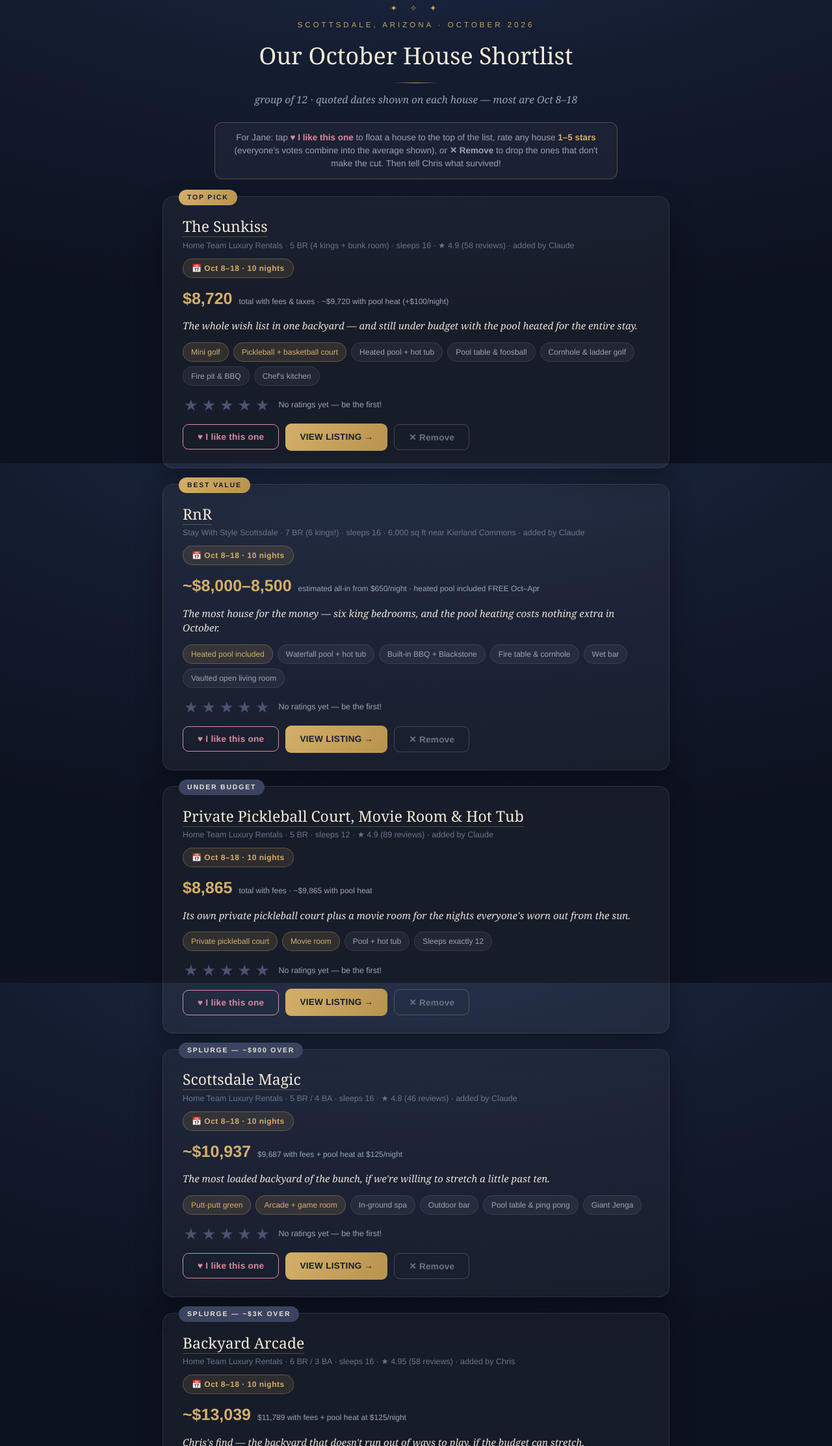
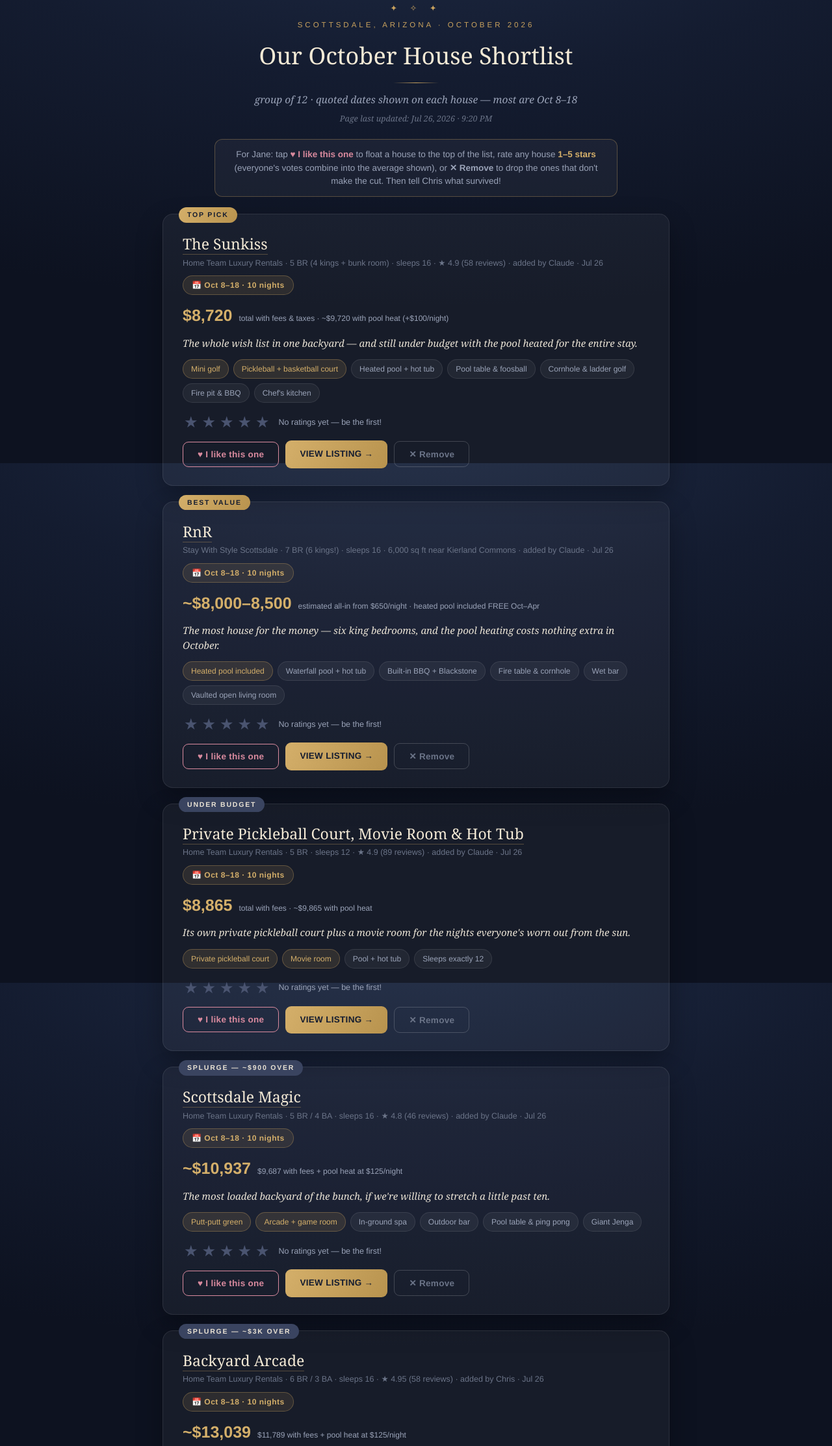
Before and after one commit to clovesj10fam/vacation-ideas, a plain HTML site: page scottsdale-october-2026.html in a window 1280 px wide. Shown: the part 87-2313 px from the top of the page at 65% size. Drawn offline with Linux system fonts and the light colour scheme; no server answers.

Commit message:
Add files via upload

```diff
--- a/scottsdale-october-2026.html
+++ b/scottsdale-october-2026.html
@@ -135,6 +135,7 @@
     <h1>Our October House Shortlist</h1>
     <div class="rule"></div>
     <p class="sub">group of 12 · quoted dates shown on each house — most are Oct 8–18</p>
+    <p class="sub" style="font-size:12.5px;margin-top:-14px;color:#6b7488;">Page last updated: Jul 26, 2026 · 9:20 PM</p>
     <div class="howto">For Jane: tap <b>♥ I like this one</b> to float a house to the top of the list, rate any house <b style="color:var(--gold-bright)">1–5 stars</b> (everyone's votes combine into the average shown), or <b style="color:var(--muted)">✕ Remove</b> to drop the ones that don't make the cut. Then tell Chris what survived!</div>
 
   </header>
@@ -147,7 +148,7 @@
     <div class="card" data-name="The Sunkiss">
       <div class="badge">Top Pick</div><div class="jane-pick">♥ Jane's pick</div>
       <h2><a href="https://hometeamvr.guestybookings.com/en/properties/66747fe41358a700137cf816?minOccupancy=12&amp;checkIn=2026-10-08&amp;checkOut=2026-10-18&amp;adults=12" target="_blank">The Sunkiss</a></h2>
-      <div class="host">Home Team Luxury Rentals · 5 BR (4 kings + bunk room) · sleeps 16 · ★ 4.9 (58 reviews) · added by Claude</div>
+      <div class="host">Home Team Luxury Rentals · 5 BR (4 kings + bunk room) · sleeps 16 · ★ 4.9 (58 reviews) · added by Claude · Jul 26</div>
       <div><span class="dates">📅 Oct 8–18 · 10 nights</span></div>
       <div class="price-row"><span class="price">$8,720</span><span class="price-note">total with fees &amp; taxes · ~$9,720 with pool heat (+$100/night)</span></div>
       <p class="desc">The whole wish list in one backyard — and still under budget with the pool heated for the entire stay.</p>
@@ -167,7 +168,7 @@
     <div class="card" data-name="RnR">
       <div class="badge">Best Value</div><div class="jane-pick">♥ Jane's pick</div>
       <h2><a href="https://www.staywithstylescottsdale.com/vacation-rental/rnr/" target="_blank">RnR</a></h2>
-      <div class="host">Stay With Style Scottsdale · 7 BR (6 kings!) · sleeps 16 · 6,000 sq ft near Kierland Commons · added by Claude</div>
+      <div class="host">Stay With Style Scottsdale · 7 BR (6 kings!) · sleeps 16 · 6,000 sq ft near Kierland Commons · added by Claude · Jul 26</div>
       <div><span class="dates">📅 Oct 8–18 · 10 nights</span></div>
       <div class="price-row"><span class="price">~$8,000–8,500</span><span class="price-note">estimated all-in from $650/night · heated pool included FREE Oct–Apr</span></div>
       <p class="desc">The most house for the money — six king bedrooms, and the pool heating costs nothing extra in October.</p>
@@ -187,7 +188,7 @@
     <div class="card" data-name="Private Pickleball Court, Movie Room & Hot Tub">
       <div class="badge neutral">Under Budget</div><div class="jane-pick">♥ Jane's pick</div>
       <h2><a href="https://hometeamvr.guestybookings.com/en/properties?city=Scottsdale&amp;country=United+States&amp;minOccupancy=12&amp;checkIn=2026-10-08&amp;checkOut=2026-10-18&amp;adults=12" target="_blank">Private Pickleball Court, Movie Room &amp; Hot Tub</a></h2>
-      <div class="host">Home Team Luxury Rentals · 5 BR · sleeps 12 · ★ 4.9 (89 reviews) · added by Claude</div>
+      <div class="host">Home Team Luxury Rentals · 5 BR · sleeps 12 · ★ 4.9 (89 reviews) · added by Claude · Jul 26</div>
       <div><span class="dates">📅 Oct 8–18 · 10 nights</span></div>
       <div class="price-row"><span class="price">$8,865</span><span class="price-note">total with fees · ~$9,865 with pool heat</span></div>
       <p class="desc">Its own private pickleball court plus a movie room for the nights everyone's worn out from the sun.</p>
@@ -206,7 +207,7 @@
     <div class="card" data-name="Scottsdale Magic">
       <div class="badge neutral">Splurge — ~$900 Over</div><div class="jane-pick">♥ Jane's pick</div>
       <h2><a href="https://hometeamvr.guestybookings.com/en/properties/66b139f04de7110011a202af?minOccupancy=12&amp;checkIn=2026-10-08&amp;checkOut=2026-10-18&amp;adults=12" target="_blank">Scottsdale Magic</a></h2>
-      <div class="host">Home Team Luxury Rentals · 5 BR / 4 BA · sleeps 16 · ★ 4.8 (46 reviews) · added by Claude</div>
+      <div class="host">Home Team Luxury Rentals · 5 BR / 4 BA · sleeps 16 · ★ 4.8 (46 reviews) · added by Claude · Jul 26</div>
       <div><span class="dates">📅 Oct 8–18 · 10 nights</span></div>
       <div class="price-row"><span class="price">~$10,937</span><span class="price-note">$9,687 with fees + pool heat at $125/night</span></div>
       <p class="desc">The most loaded backyard of the bunch, if we're willing to stretch a little past ten.</p>
@@ -226,7 +227,7 @@
     <div class="card" data-name="Backyard Arcade">
       <div class="badge neutral">Splurge — ~$3K Over</div><div class="jane-pick">♥ Jane's pick</div>
       <h2><a href="https://hometeamvr.guestybookings.com/en/properties/667340fa2513ad0013299121?minOccupancy=12&amp;checkIn=2026-10-08&amp;checkOut=2026-10-18&amp;adults=12" target="_blank">Backyard Arcade</a></h2>
-      <div class="host">Home Team Luxury Rentals · 6 BR / 3 BA · sleeps 16 · ★ 4.95 (58 reviews) · added by Chris</div>
+      <div class="host">Home Team Luxury Rentals · 6 BR / 3 BA · sleeps 16 · ★ 4.95 (58 reviews) · added by Chris · Jul 26</div>
       <div><span class="dates">📅 Oct 8–18 · 10 nights</span></div>
       <div class="price-row"><span class="price">~$13,039</span><span class="price-note">$11,789 with fees + pool heat at $125/night</span></div>
       <p class="desc">Chris's find — the backyard that doesn't run out of ways to play, if the budget can stretch.</p>
@@ -246,7 +247,7 @@
     <div class="card" data-name="Epic Family Getaway">
       <div class="badge neutral">Splurge — ~$1.8K Over</div><div class="jane-pick">♥ Jane's pick</div>
       <h2><a href="https://hometeamvr.guestybookings.com/en/properties/676cd3f43dac9800123fbb83?minOccupancy=12&amp;checkIn=2026-10-08&amp;checkOut=2026-10-18&amp;adults=12" target="_blank">Epic Family Getaway</a></h2>
-      <div class="host">Home Team Luxury Rentals · 6 BR / 3 BA · sleeps 23 · ★ 4.85 (55 reviews) · added by Chris</div>
+      <div class="host">Home Team Luxury Rentals · 6 BR / 3 BA · sleeps 23 · ★ 4.85 (55 reviews) · added by Chris · Jul 26</div>
       <div><span class="dates">📅 Oct 8–18 · 10 nights</span></div>
       <div class="price-row"><span class="price">~$11,765</span><span class="price-note">$10,765 with fees + pool heat at $100/night</span></div>
       <p class="desc">Chris's find — the biggest house of the bunch, built for a crowd with kids in tow.</p>
@@ -266,7 +267,7 @@
     <div class="card" data-name="Stylish Arizona Abode">
       <div class="badge neutral">New — Oct 22–31 Dates</div><div class="jane-pick">♥ Jane's pick</div>
       <h2><a href="https://www.vrbo.com/2668972?chkin=2026-10-22&amp;chkout=2026-10-31&amp;startDate=2026-10-22&amp;endDate=2026-10-31&amp;adults=10" target="_blank">Stylish Arizona Abode</a></h2>
-      <div class="host">VacayAZ via Vrbo · 5 BR / 3.5 BA · sleeps 12 · North Scottsdale, mountain views · ★ 10/10 (33 reviews) · added by Chris</div>
+      <div class="host">VacayAZ via Vrbo · 5 BR / 3.5 BA · sleeps 12 · North Scottsdale, mountain views · ★ 10/10 (33 reviews) · added by Chris · Jul 26</div>
       <div><span class="dates">📅 Oct 22–31 · 9 nights</span></div>
       <div class="price-row"><span class="price">$8,163</span><span class="price-note">9 nights (Oct 22–31), all fees included · ~$9,738 with pool heat ($175/night)</span></div>
       <p class="desc">Chris's find — a $2M+ desert home with a waterfall grotto pool and rooftop deck, still under $10K heated.</p>
@@ -286,7 +287,7 @@
     <div class="card" data-name="Luxe">
       <div class="badge neutral">Price Pending</div><div class="jane-pick">♥ Jane's pick</div>
       <h2><a href="https://www.staywithstylescottsdale.com/vacation-rental/luxe/?check_in=10/01/2026&amp;check_out=10/10/2026" target="_blank">Luxe</a></h2>
-      <div class="host">Stay With Style Scottsdale · 7 BR / 4.5 BA · sleeps 16 · between Kierland &amp; Old Town · added by Chris</div>
+      <div class="host">Stay With Style Scottsdale · 7 BR / 4.5 BA · sleeps 16 · between Kierland &amp; Old Town · added by Chris · Jul 26</div>
       <div><span class="dates">📅 Oct 1–10 · 9 nights</span></div>
       <div class="price-row"><span class="price">Quote needed</span><span class="price-note">rate unlisted · pool heat is $200/day here (~$1,800 for 9 nights)</span></div>
       <p class="desc">Chris's find — the only house on the list with a real putting green, plus a brand-new sport court.</p>
```
Also changed, not shown: index.html (+1 -1 lines).
